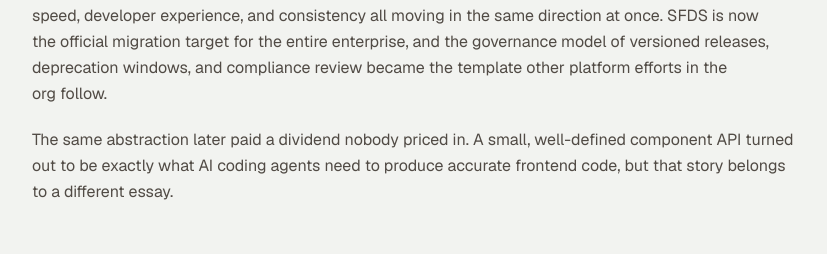
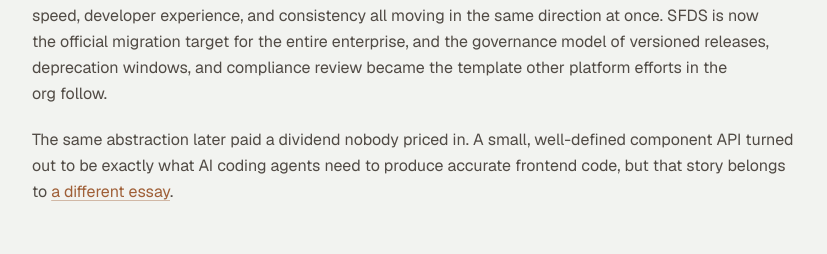
Before and after one commit to connordibble/connordibble.dev, a Next.js app: page /writing/from-snippets-to-shadow-dom in a window 1280 px wide. Shown: the part 6881-7135 px from the top of the page, without its empty margins (192-1019 px from the left). Built offline with nearby package versions, Linux system fonts and the light colour scheme.

Commit message:
feat: link related essays and work from writing pages

```diff
--- a/src/app/globals.css
+++ b/src/app/globals.css
@@ -175,6 +175,20 @@ body::before {
   color: var(--color-accent);
 }
 
+.essay-link {
+  color: var(--color-accent);
+  text-decoration: underline;
+  text-decoration-color: color-mix(in srgb, var(--color-accent) 40%, transparent);
+  text-underline-offset: 3px;
+  transition:
+    color 150ms ease,
+    text-decoration-color 150ms ease;
+}
+
+.essay-link:active {
+  color: var(--color-accent-hover);
+}
+
 .pill-link:active,
 .project-card-link:active,
 .writing-card-link:active {
@@ -196,6 +210,11 @@ body::before {
 @media (hover: hover) and (pointer: fine) {
   .text-link:hover {
     color: var(--color-accent);
+  }
+
+  .essay-link:hover {
+    color: var(--color-accent-hover);
+    text-decoration-color: var(--color-accent-hover);
   }
 
   .pill-link:hover {
--- a/src/app/writing/[slug]/page.tsx
+++ b/src/app/writing/[slug]/page.tsx
@@ -1,15 +1,19 @@
 import type { Metadata } from "next";
+import type { ReactNode } from "react";
 import Link from "next/link";
 import { notFound } from "next/navigation";
 import { Footer } from "@/components/footer";
 import { Nav } from "@/components/nav";
+import { RelatedReading } from "@/components/related-reading";
 import { SectionLabel } from "@/components/section-label";
 import { WritingFigure } from "@/components/writing-figures";
 import {
   getWritingPostBySlug,
   writingPosts,
+  type InlineLink,
   type WritingBlock,
 } from "@/data/writing";
+import { resolveRelated } from "@/lib/related";
 
 type Params = { slug: string };
 
@@ -100,6 +104,8 @@ export default async function WritingPostPage({
               </section>
             ))}
           </div>
+
+          <RelatedReading items={resolveRelated(post.related)} />
         </article>
       </main>
       <Footer />
@@ -107,11 +113,53 @@ export default async function WritingPostPage({
   );
 }
 
+function renderText(text: string, links?: InlineLink[]) {
+  if (!links || links.length === 0) return text;
+
+  // Map each link to its first occurrence, then stitch the text back together
+  // with anchors at those (non-overlapping) ranges, earliest first.
+  const ranges = links
+    .map((link) => ({ ...link, start: text.indexOf(link.text) }))
+    .filter((range) => range.start !== -1)
+    .sort((a, b) => a.start - b.start);
+
+  const nodes: ReactNode[] = [];
+  let cursor = 0;
+
+  ranges.forEach((range, index) => {
+    if (range.start < cursor) return; // skip overlap
+    if (range.start > cursor) nodes.push(text.slice(cursor, range.start));
+
+    const label = text.slice(range.start, range.start + range.text.length);
+    nodes.push(
+      range.href.startsWith("/") ? (
+        <Link key={index} href={range.href} className="essay-link">
+          {label}
+        </Link>
+      ) : (
+        <a
+          key={index}
+          href={range.href}
+          target="_blank"
+          rel="noopener noreferrer"
+          className="essay-link"
+        >
+          {label}
+        </a>
+      ),
+    );
+    cursor = range.start + range.text.length;
+  });
+
+  if (cursor < text.length) nodes.push(text.slice(cursor));
+  return nodes;
+}
+
 function WritingBlockView({ block }: { block: WritingBlock }) {
   if (block.type === "paragraph") {
     return (
       <p className="text-body text-text-muted leading-relaxed text-pretty">
-        {block.text}
+        {renderText(block.text, block.links)}
       </p>
     );
   }
--- /dev/null
+++ b/src/components/related-reading.tsx
@@ -0,0 +1,66 @@
+import Link from "next/link";
+import { SectionLabel } from "./section-label";
+import type { RelatedItem } from "@/lib/related";
+
+const cardClass = [
+  "writing-card-link relative block h-full rounded-md border border-border bg-panel p-5",
+  "transition-colors duration-150 ease-out",
+].join(" ");
+
+const arrowClass =
+  "writing-card-link-arrow pointer-events-none absolute right-4 top-4 font-mono text-caption text-text-muted opacity-0 transition-all duration-200 ease-out";
+
+function CardBody({ item }: { item: RelatedItem }) {
+  return (
+    <>
+      <span aria-hidden className={arrowClass}>
+        {item.external ? (
+          <span className="block origin-center -rotate-45">→</span>
+        ) : (
+          "→"
+        )}
+      </span>
+      <p className="font-mono text-caption uppercase tracking-[0.12em] text-text-subtle">
+        {item.eyebrow}
+      </p>
+      <h3 className="mt-2 pr-6 text-section-title font-medium text-text text-pretty">
+        {item.title}
+      </h3>
+      <p className="mt-2 line-clamp-3 text-body-small text-text-muted leading-relaxed text-pretty">
+        {item.blurb}
+      </p>
+    </>
+  );
+}
+
+export function RelatedReading({ items }: { items: RelatedItem[] }) {
+  if (items.length === 0) return null;
+
+  return (
+    <section className="mt-16 max-w-3xl border-t border-border pt-10">
+      <SectionLabel mark="rings">Related</SectionLabel>
+      <ul className="mt-8 grid grid-cols-1 gap-4 sm:grid-cols-2">
+        {items.map((item) =>
+          item.external ? (
+            <li key={item.href}>
+              <a
+                href={item.href}
+                target="_blank"
+                rel="noopener noreferrer"
+                className={cardClass}
+              >
+                <CardBody item={item} />
+              </a>
+            </li>
+          ) : (
+            <li key={item.href}>
+              <Link href={item.href} className={cardClass}>
+                <CardBody item={item} />
+              </Link>
+            </li>
+          ),
+        )}
+      </ul>
+    </section>
+  );
+}
--- a/src/data/writing.ts
+++ b/src/data/writing.ts
@@ -1,7 +1,15 @@
+export type InlineLink = {
+  /** Exact substring of the paragraph text to turn into a link (first match). */
+  text: string;
+  /** Internal path (e.g. "/writing/slug") or absolute URL. */
+  href: string;
+};
+
 export type WritingBlock =
   | {
       type: "paragraph";
       text: string;
+      links?: InlineLink[];
     }
   | {
       type: "list";
@@ -33,6 +41,12 @@ export type WritingSection = {
   blocks: WritingBlock[];
 };
 
+/** A pointer to a related essay or project, rendered at the foot of a post. */
+export type RelatedRef = {
+  kind: "writing" | "project";
+  slug: string;
+};
+
 export type WritingPost = {
   slug: string;
   title: string;
@@ -44,6 +58,7 @@ export type WritingPost = {
   featured: boolean;
   topics: string[];
   sections: WritingSection[];
+  related?: RelatedRef[];
 };
 
 export const writingPosts: WritingPost[] = [
@@ -59,6 +74,10 @@ export const writingPosts: WritingPost[] = [
     readTime: "10 min read",
     featured: false,
     topics: ["Platform Engineering", "System Design", "Design Systems"],
+    related: [
+      { kind: "writing", slug: "from-snippets-to-shadow-dom" },
+      { kind: "project", slug: "sfds" },
+    ],
     sections: [
       {
         heading: "The Graph Nobody Celebrates",
@@ -66,6 +85,12 @@ export const writingPosts: WritingPost[] = [
           {
             type: "paragraph",
             text: "I ended the last essay with a promise that the caching and cost story behind SFDS deserved its own write-up. This is that story, and it starts where the last one ended: with adoption. Every team that migrated added pages, and every page added customers pulling components from our CDN. The line we had worked eighteen months to bend upward had a twin that bent upward with it: the delivery bill.",
+            links: [
+              {
+                text: "the last essay",
+                href: "/writing/from-snippets-to-shadow-dom",
+              },
+            ],
           },
           {
             type: "paragraph",
@@ -233,6 +258,11 @@ export const writingPosts: WritingPost[] = [
     readTime: "13 min read",
     featured: true,
     topics: ["Design Systems", "Platform Engineering", "Technical Leadership"],
+    related: [
+      { kind: "writing", slug: "success-was-the-incident" },
+      { kind: "writing", slug: "teaching-ai-agents-to-use-a-design-system" },
+      { kind: "project", slug: "sfds" },
+    ],
     sections: [
       {
         heading: "The Problem",
@@ -391,6 +421,12 @@ export const writingPosts: WritingPost[] = [
           {
             type: "paragraph",
             text: "Distribution at this scale also changes what a breaking change means. Against a thousand-plus consumers, a careless major version is a reliability event. Releases are versioned, deprecations get announced windows instead of surprises, and docs stay versioned alongside the code, so a team on last quarter's release reads last quarter's truth. Serving components through CDNs at this volume also turned caching strategy and delivery cost into a genuine system-design problem, one with enough depth that it deserves its own write-up.",
+            links: [
+              {
+                text: "it deserves its own write-up",
+                href: "/writing/success-was-the-incident",
+              },
+            ],
           },
         ],
       },
@@ -440,6 +476,12 @@ export const writingPosts: WritingPost[] = [
           {
             type: "paragraph",
             text: "The same abstraction later paid a dividend nobody priced in. A small, well-defined component API turned out to be exactly what AI coding agents need to produce accurate frontend code, but that story belongs to a different essay.",
+            links: [
+              {
+                text: "a different essay",
+                href: "/writing/teaching-ai-agents-to-use-a-design-system",
+              },
+            ],
           },
         ],
       },
@@ -494,6 +536,10 @@ export const writingPosts: WritingPost[] = [
     readTime: "8 min read",
     featured: true,
     topics: ["AI Tooling", "Data Integrity", "Platform Engineering"],
+    related: [
+      { kind: "project", slug: "researchlog" },
+      { kind: "writing", slug: "teaching-ai-agents-to-use-a-design-system" },
+    ],
     sections: [
       {
         heading: "The Problem",
@@ -680,6 +726,10 @@ export const writingPosts: WritingPost[] = [
     readTime: "9 min read",
     featured: false,
     topics: ["Design Systems", "AI Tooling", "Frontend Platform"],
+    related: [
+      { kind: "writing", slug: "from-snippets-to-shadow-dom" },
+      { kind: "project", slug: "designrail" },
+    ],
     sections: [
       {
         heading: "The Problem",
--- /dev/null
+++ b/src/lib/related.ts
@@ -0,0 +1,62 @@
+import { getProjectBySlug } from "@/data/projects";
+import { getWritingPostBySlug, type RelatedRef } from "@/data/writing";
+
+export type RelatedItem = {
+  eyebrow: string;
+  title: string;
+  blurb: string;
+  href: string;
+  external: boolean;
+};
+
+/**
+ * Resolve related references (essays or projects) into renderable cards.
+ * Unknown slugs are dropped so a stale reference can never break a page.
+ */
+export function resolveRelated(refs: RelatedRef[] | undefined): RelatedItem[] {
+  if (!refs) return [];
+
+  return refs.flatMap((ref): RelatedItem[] => {
+    if (ref.kind === "writing") {
+      const post = getWritingPostBySlug(ref.slug);
+      if (!post) return [];
+      return [
+        {
+          eyebrow: "Essay",
+          title: post.title,
+          blurb: post.summary,
+          href: `/writing/${post.slug}`,
+          external: false,
+        },
+      ];
+    }
+
+    const project = getProjectBySlug(ref.slug);
+    if (!project) return [];
+
+    // Projects with a detail page link internally; source-only projects link out.
+    if (project.detail) {
+      return [
+        {
+          eyebrow: "Project",
+          title: project.title,
+          blurb: project.description,
+          href: `/projects/${project.slug}`,
+          external: false,
+        },
+      ];
+    }
+    if (project.externalUrl) {
+      return [
+        {
+          eyebrow: "Project",
+          title: project.title,
+          blurb: project.description,
+          href: project.externalUrl,
+          external: true,
+        },
+      ];
+    }
+    return [];
+  });
+}
```
